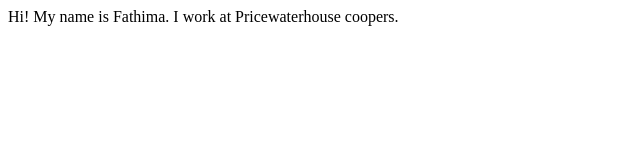
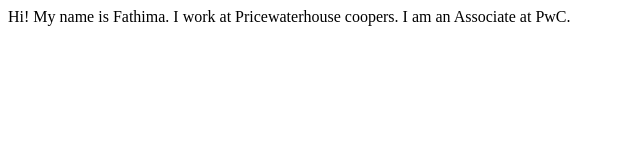
Before and after one commit to sfathimazohra/myPortfolio, a plain HTML site: page index.html in a window 1280 px wide. Shown: the whole page, without its empty margins (0-640 px from the left). Drawn offline with Linux system fonts and the light colour scheme.

Commit message:
docs: updates role

```diff
--- a/index.html
+++ b/index.html
@@ -9,5 +9,6 @@
     Hi! My name is Fathima.
 
     I work at Pricewaterhouse coopers.
+    I am an Associate at PwC.
 </body>
 </html>
```
